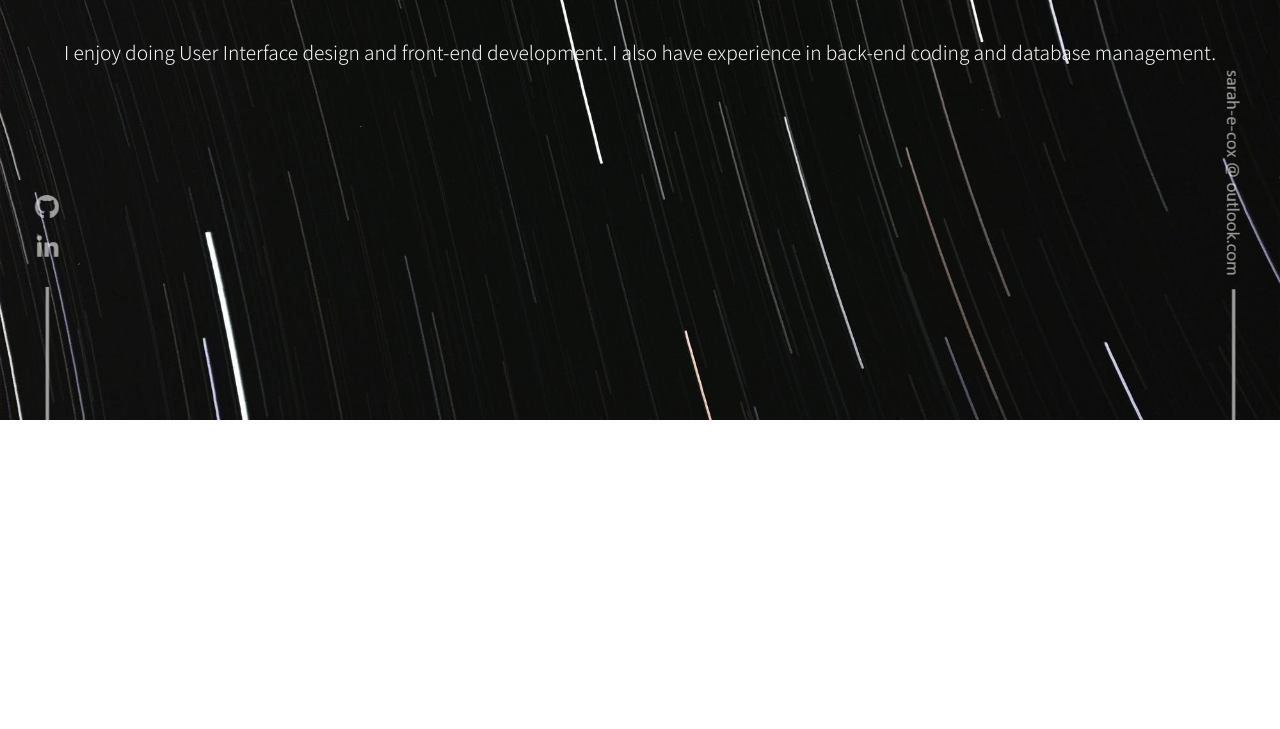
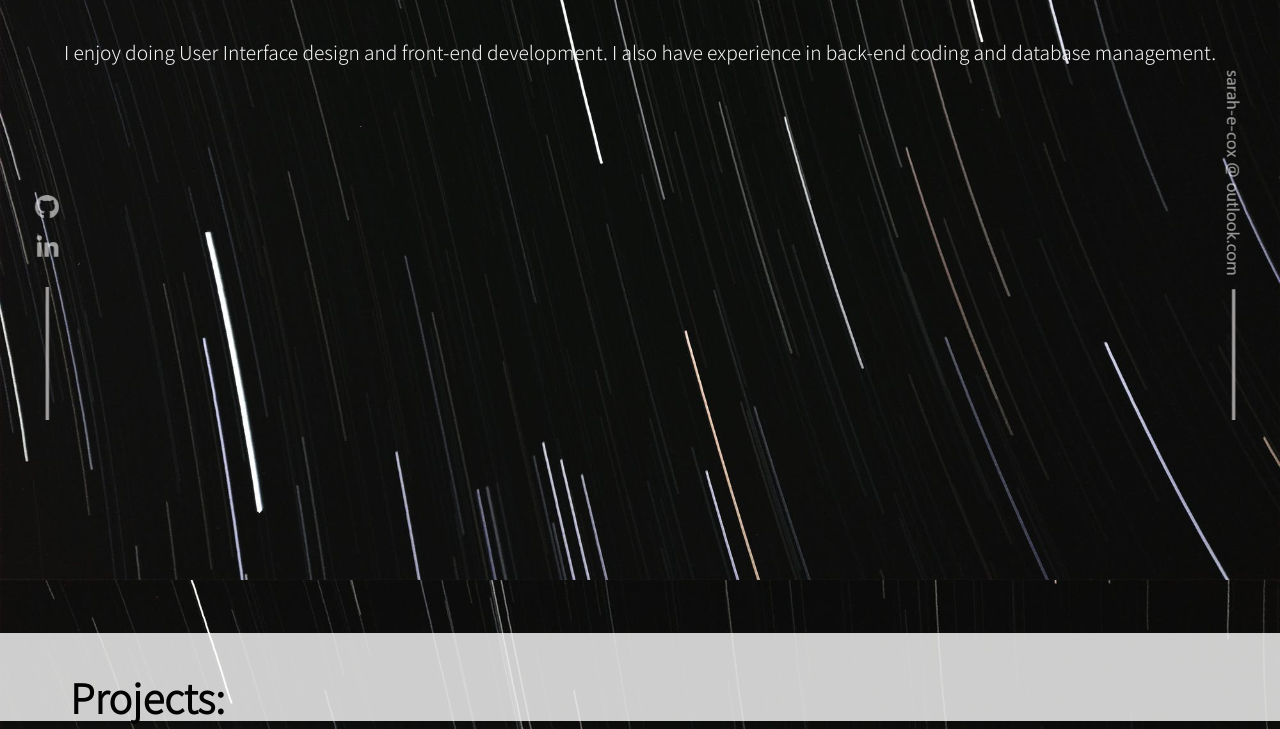
Before and after one commit to SarahBethCox/PersonalSite, a website: page src/index.html in a window 1280 px wide. Shown: the part 380-1109 px from the top of the page. Before the commit the page ends 800 px from the top, so only its background shows below. Drawn offline with nearby package versions, Linux system fonts and the light colour scheme.

Commit message:
Began second section

```diff
--- a/src/index.html
+++ b/src/index.html
@@ -43,8 +43,9 @@
     </div>
   </nav>
 
+  <div class="section1">
     <!--Heading in first section. Span class is to give your name a different color.-->
-    <h1>
+    <h1 class="heading1">
       Hello, I'm <span class="name">Sarah Cox</span>.
     </h1>
 
@@ -67,5 +68,15 @@
       <img class="email" src="../assets/images/email.png" alt="">
     </div>
 
+  </div>
+
+    <!--Project section begins here.-->
+    <div class="section2">
+
+      <h1 class="projects-title">
+        Projects:
+      </h1>
+
+    </div>
 </body>
 </html>
--- a/src/style.css
+++ b/src/style.css
@@ -7,16 +7,36 @@ body {
     font-family: 'Noto Sans JP', sans-serif;
   }
 
+  /* Paragraph in section 1. Only color is here. (Text stuff is below.) */
+  p {
+    color: whitesmoke;
+  }
+
+  /* Heading in projects section. */
+  .projects-title {
+    padding-top: 40px;
+    padding-left: 70px;
+    color: black;
+    font-weight: bold;
+  }
+
+  /* Bio section. */
+  .section1 {
+    padding-bottom: 550px;
+  }
+
   /* Heading in section 1. Color, Alignment, and adding space above it. (Text stuff is below.) */
-  h1 {
+  .heading1 {
     color: whitesmoke;
     text-align: center;
     padding-top: 200px;
   }
 
-  /* Paragraph in section 1. Only color is here. (Text stuff is below.) */
-  p {
-    color: whitesmoke;
+  /* Projects section. */
+  .section2 {
+    text-align: left;
+    background-color: white;
+    opacity: 80%;
   }
 
   /* Section that holds the images for git, linkedin, and email at bottom of page. */
```
